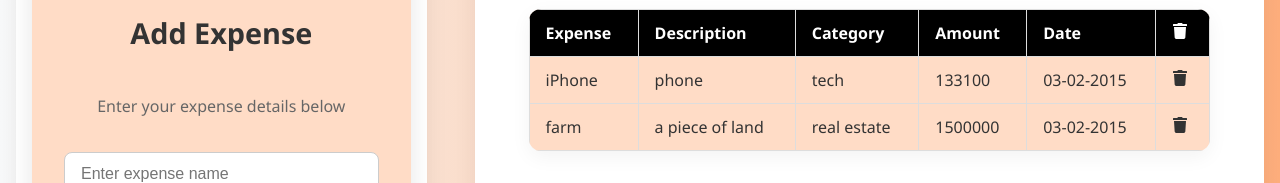
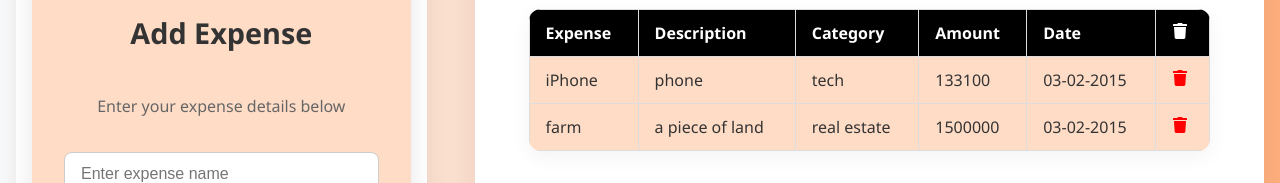
Before and after one commit to vasileiosInnovs/expense-tracker, a React (Create React App) app: page / in a window 1280 px wide. Shown: the part 357-540 px from the top of the page. Built offline with nearby package versions, Linux system fonts and the light colour scheme.

Commit message:
Add delete functionality and remove form validation

```diff
--- a/src/AddExpense.js
+++ b/src/AddExpense.js
@@ -11,26 +11,19 @@ function AddExpense({onSubmit}) {
 
     })
 
-    const [errors, setErrors] = useState("")
+   const [errors, setErrors] = useState("")
 
-    function validateForm() {
-        if(formData.expense && formData.description && formData.category && formData.amount && formData.date)
-            return true;
-        else {
-            let errorFields = [];
-            for(const [key, value] of Object.entries(formData)){
-                if(!value){
-                    errorFields.push(key)
-                }
-            }
-            setErrors(errorFields.join(", "));
-            return false;
-        }
+    /* function validateForm() {
+    if(formData.expense && formData.description && formData.category && formData.amount && formData.date)
+        return true;
+    else {
+        return false;
     }
+    }  */
 
     function handleSubmit(event) {
         event.preventDefault();
-        if (validateForm()) return;
+       /*  if (validateForm()) return; */
         onSubmit(formData)
     }
 
--- a/src/App.js
+++ b/src/App.js
@@ -5,17 +5,18 @@ import { useState } from 'react';
 
 function App() {
   const [rows, setRows] = useState([
-    {expense: "iPhone", description: "phone", category: "tech", amount: "133100", date: "03-02-2015"},
-    {expense: "farm", description: "a piece of land", category: "real estate", amount: "1500000", date: "03-02-2015"}
+    {expense: "iPhone", description: "phone", category: "tech", amount: "133100", date: "03-02-2015", id: "400i4"},
+    {expense: "farm", description: "a piece of land", category: "real estate", amount: "1500000", date: "03-02-2015", id: "93905"}
   ])
 
-  function handleSubmit(newRows){
-    setRows([...rows, newRows])
+  function handleSubmit(newRow){
+    setRows([...rows, { ...newRow, id: crypto.randomUUID() }])
   }
 
   function handleDeleteRow(targetId) {
-    setRows(rows.filter((_, id) => id !== targetId))
+    setRows(rows.filter((row) => row.id !== targetId));
   }
+
 
   return (
     <div className="App">
--- a/src/Table.js
+++ b/src/Table.js
@@ -5,14 +5,7 @@ import './Table.css'
 function Table({ rows, deleteRow }) {
   const [searchTerm, setSearchTerm] = useState("");
 
-  const rowsWithId = useMemo(() => {
-    return rows.map((row) => ({
-      ...row,
-      id: crypto.randomUUID(),
-    }));
-  }, [rows]);
-
-  const filteredRows = rowsWithId.filter((row) =>
+ const filteredRows = rows.filter((row) =>
     Object.values(row)
       .join(" ")
       .toLowerCase()
@@ -52,7 +45,8 @@ function Table({ rows, deleteRow }) {
               <td>{row.date}</td>
               <td>
                 <span>
-                    <FaTrash />
+                    <FaTrash onClick={() => deleteRow(row.id)}
+                    style={{ cursor: "pointer", color: "red" }}/>
                 </span>
               </td>
             </tr>
```
